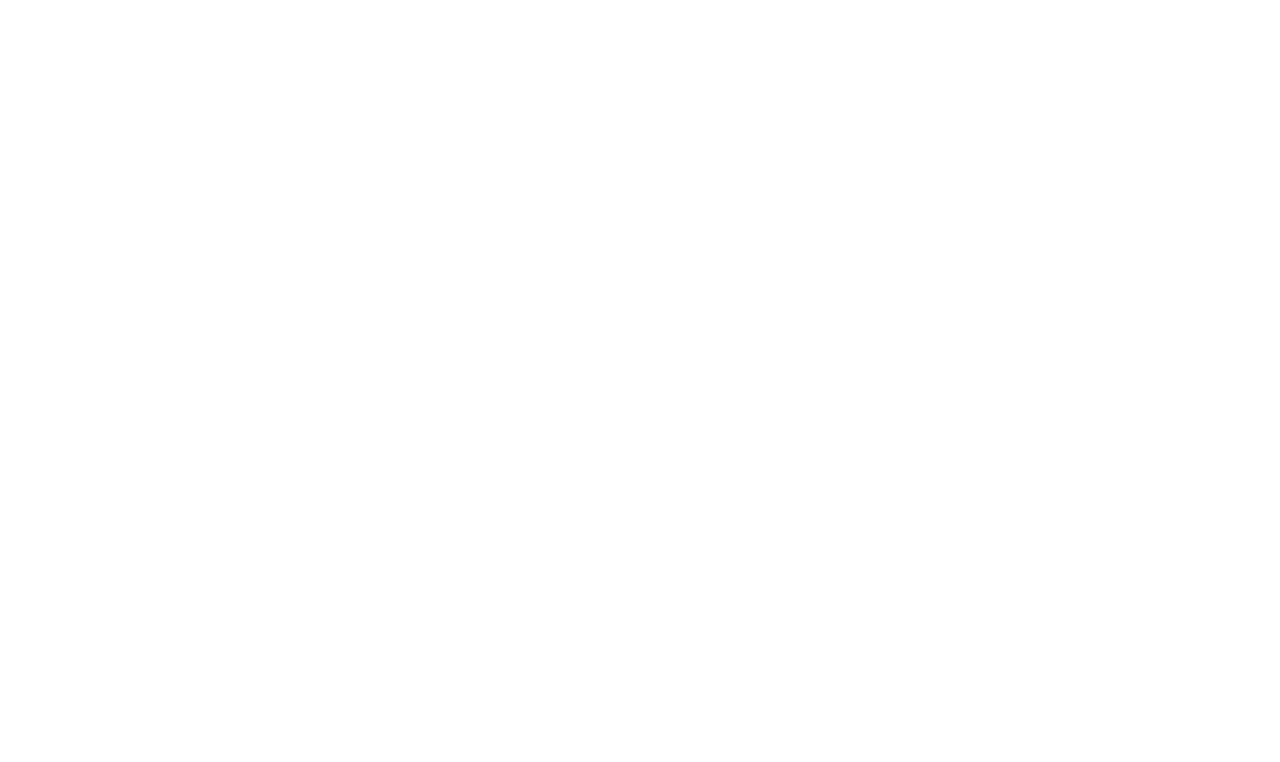
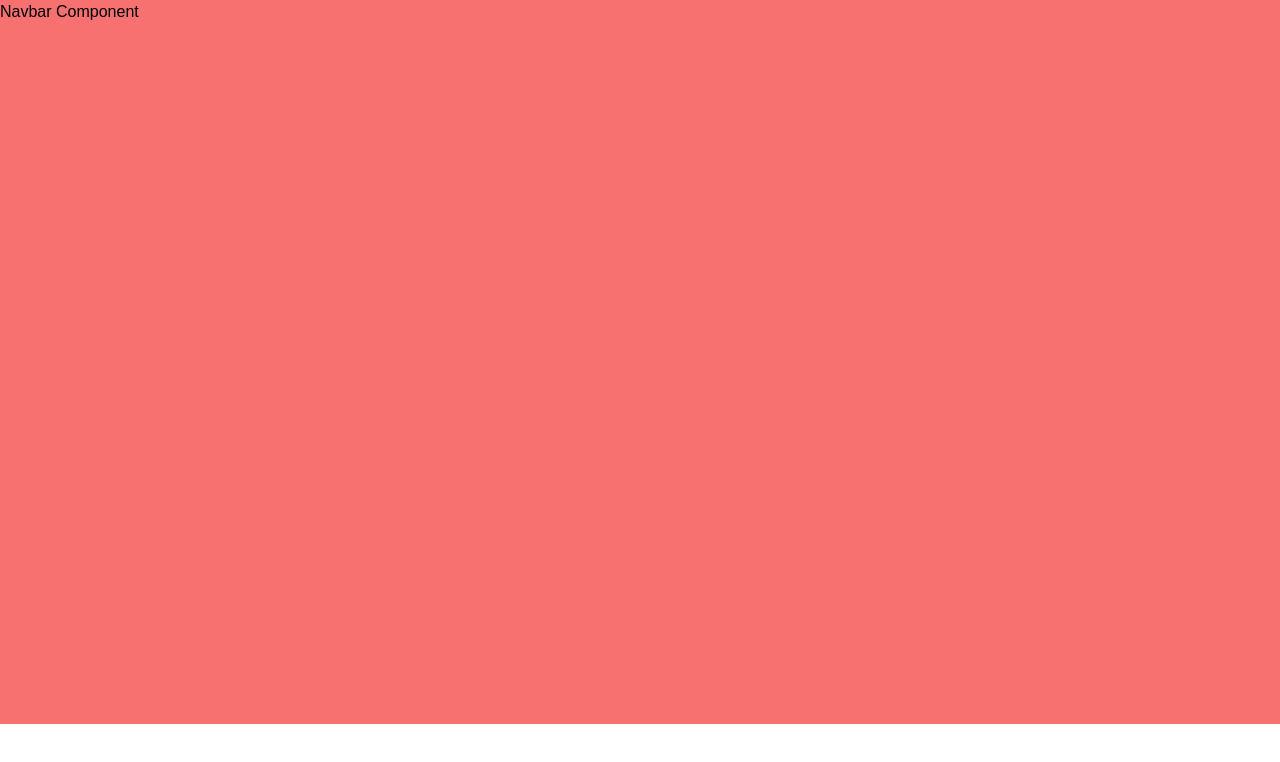
Before and after one commit to wacho91/airdrop-demo, a React (Vite) app: page / in a window 1280 px wide. Shown: the top 762 px of the page. Built offline with nearby package versions, Linux system fonts and the light colour scheme.

Commit message:
Hero component Arquitecture

```diff
--- a/src/component/Hero.jsx
+++ b/src/component/Hero.jsx
@@ -1,10 +1,15 @@
 
+import Navbar from "./Navbar"
 
 const Hero = () => {
   return (
-    <div className="container">
-
-    </div>
+    <section className="bg-red-400">
+      <Navbar />
+      <div className="container grid grid-cols-1 md:grid-cols-2 h-screen md:h-[700px] relative">
+        {/*Headdphone info*/}
+        {/*Headdphone Img*/}
+      </div>
+    </section>
   )
 }
 
```
